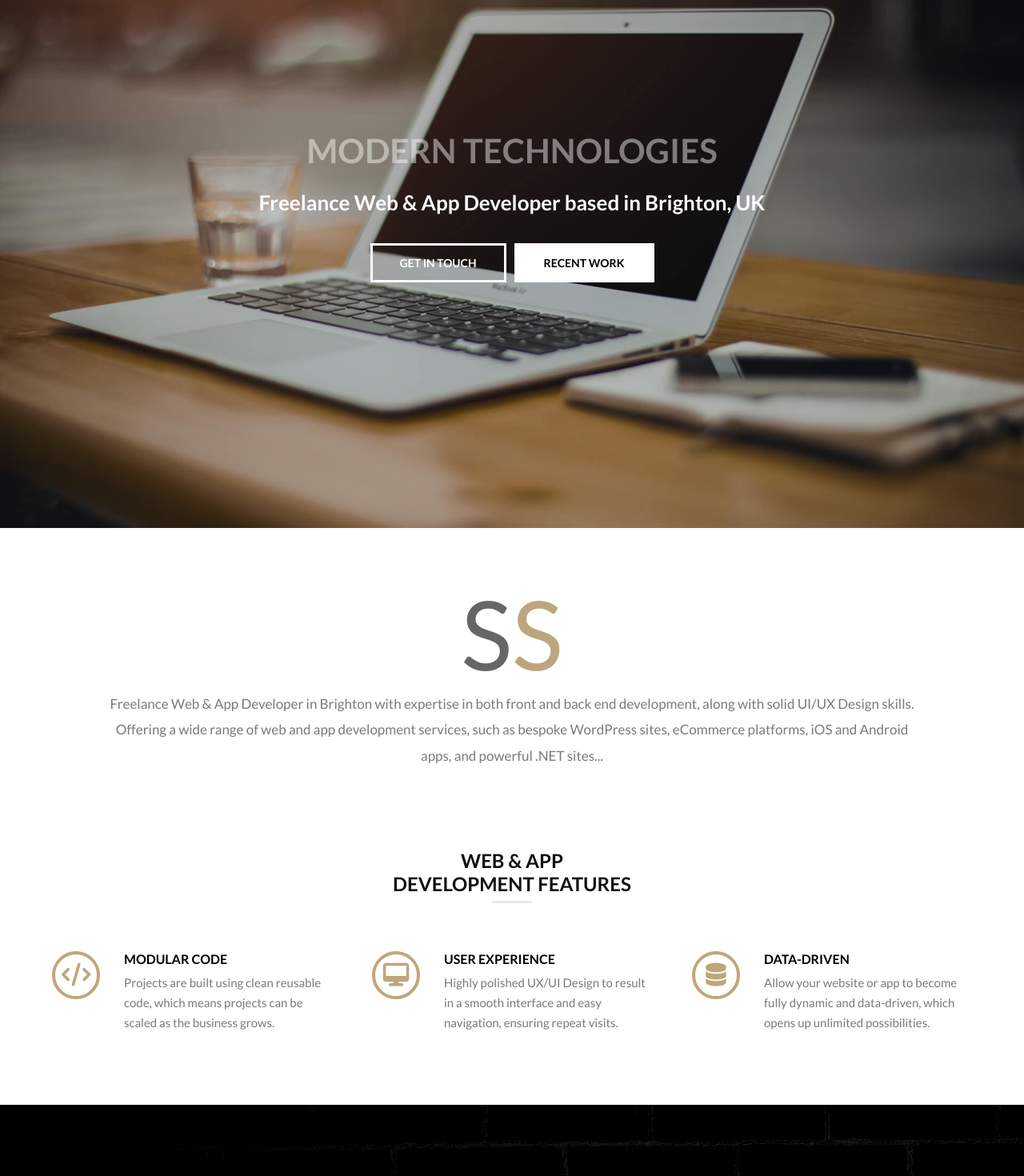
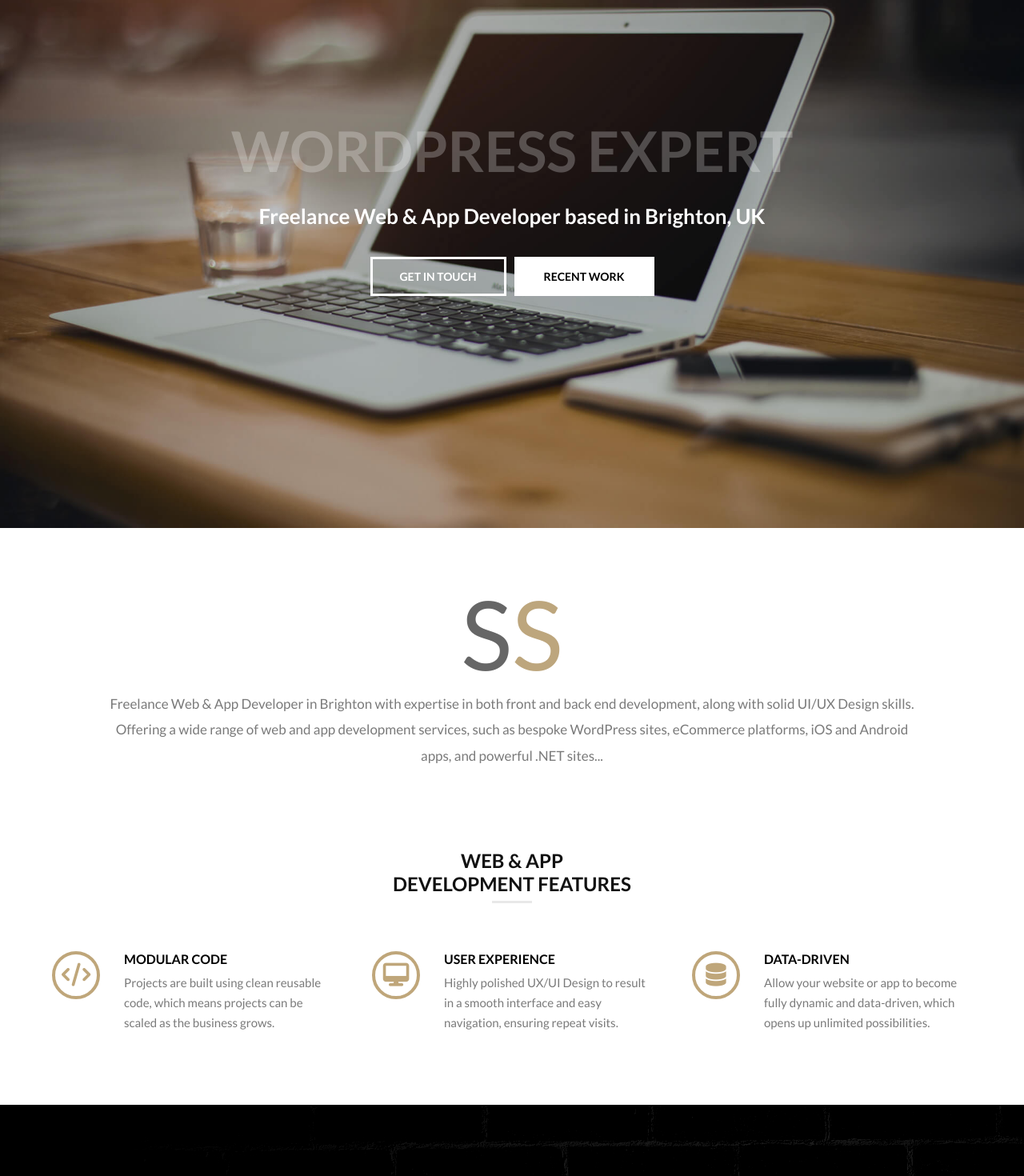
Before and after one commit to Wladyslav/ourapp, a React (Create React App) app: page / in a window 1280 px wide. Shown: the part 140-1610 px from the top of the page at 80% size. Built offline with nearby package versions, Linux system fonts and the light colour scheme.

Commit message:
added improvement to hero page title, about animation added, some fixes

```diff
--- a/package.json
+++ b/package.json
@@ -11,6 +11,7 @@
     "node-sass": "^4.14.1",
     "react": "^16.13.1",
     "react-dom": "^16.13.1",
+    "react-reveal": "^1.2.2",
     "react-router": "^5.2.0",
     "react-router-dom": "^5.2.0",
     "react-scripts": "3.4.3",
--- a/src/pages/mainPage/AboutSection/AboutSection.js
+++ b/src/pages/mainPage/AboutSection/AboutSection.js
@@ -1,5 +1,5 @@
 import React, { Component } from "react";
-
+import Fade from "react-reveal/Fade";
 import styles from "./AboutSection.module.scss";
 
 const items_array = [
@@ -26,8 +26,9 @@
 class AboutSection extends Component {
   render() {
     return (
-      <div className={styles.section_container}>
+      <section className={styles.section_container}>
         <div className={styles.slide_up}>
+          <Fade bottom>
             <div className={styles.description_container}>
               <p className={styles.logo}>
                 <span
@@ -42,11 +43,12 @@
               <p class={styles.description}>
                 Freelance Web & App Developer in Brighton with expertise in both
                 front and back end development, along with solid UI/UX Design
-              skills. Offering a wide range of web and app development services,
-              such as bespoke WordPress sites, eCommerce platforms, iOS and
-              Android apps, and powerful .NET sites...
+                skills. Offering a wide range of web and app development
+                services, such as bespoke WordPress sites, eCommerce platforms,
+                iOS and Android apps, and powerful .NET sites...
               </p>
             </div>
+
             <div className={styles.title}>
               <p>WEB & APP</p>
               <p>DEVELOPMENT FEATURES</p>
@@ -67,8 +69,9 @@
                 </div>
               ))}
             </div>
+          </Fade>
         </div>
-      </div>
+      </section>
     );
   }
 }
--- a/src/pages/mainPage/ClientsOpinionSection/ClientsOpinionSection.module.scss
+++ b/src/pages/mainPage/ClientsOpinionSection/ClientsOpinionSection.module.scss
@@ -8,4 +8,5 @@
   align-items: center;
   background-image: url("../../../assets//imgs/clientsOpinion.jpg");
   overflow-x: hidden;
+  background-attachment: fixed;
 }
--- a/src/pages/mainPage/FindUsSection/FindUsSection.module.scss
+++ b/src/pages/mainPage/FindUsSection/FindUsSection.module.scss
@@ -7,6 +7,8 @@
   flex-direction: column;
   justify-content: center;
   align-items: center;
+  background-attachment: fixed;
+  background-position: center center;
 }
 
 .main_text {
--- a/src/pages/mainPage/HeroPage/WordsSlider/WordsSlider.module.scss
+++ b/src/pages/mainPage/HeroPage/WordsSlider/WordsSlider.module.scss
@@ -1,5 +1,5 @@
 .mainPage_container {
-  max-width: 800px;
+  max-width: 1000px;
   text-align: center;
   padding: 10px;
 }
@@ -27,4 +27,10 @@
   .subTitle {
     display: block;
   }
+  .mainTitle {
+    font-size: 70px;
+  }
+  .mainTitle.animated {
+    font-size: 70px;
+  }
 }
```
Also changed, not shown: 1 other file (tests, documents, lock files or other folders). Lines whose indentation alone changed are shown as unchanged.
